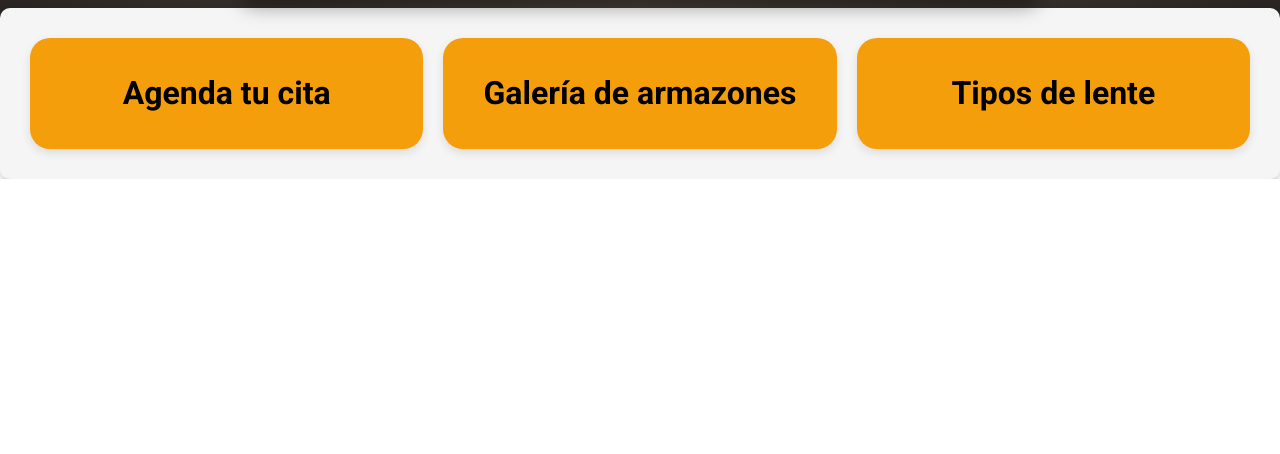
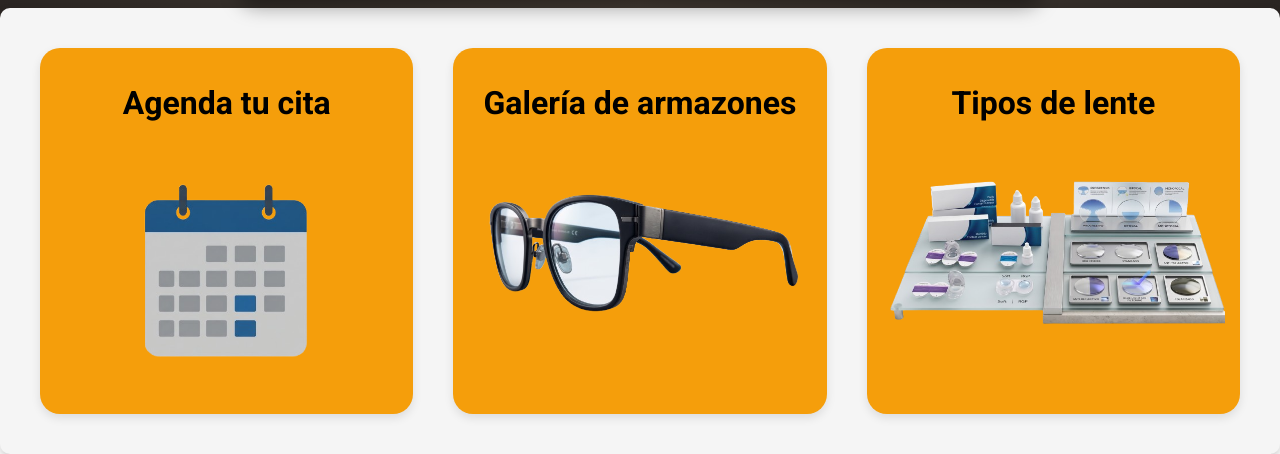
Before and after one commit to Miguel-Rocha-13/ziGO, a plain HTML site: page index.html in a window 1280 px wide. Shown: the part 717-1171 px from the top of the page. Before the commit the page ends 896 px from the top, so only its background shows below. Drawn offline with Linux system fonts and the light colour scheme.

Commit message:
24_09_2026 banner

```diff
--- a/index.html
+++ b/index.html
@@ -26,15 +26,24 @@
             <img src="img/zigo_main.jpeg" alt="ziGO Logo" class="zigo_main">
         </main>
         <div class="content">
+            <a href="#">
                 <div class="content-item">
                     <h1>Agenda tu cita</h1>
+                    <img src="img/calendario_banner.png" alt="Calendario Banner" class="img_banner">
                 </div>
+            </a>
+            <a href="#">
                 <div class="content-item">
                     <h1>Galería de armazones</h1>
+                    <img src="img/lentes_banner.png" alt="Lentes Banner" class="img_banner">
                 </div>
+            </a>
+            <a href="#">
                 <div class="content-item">
                     <h1>Tipos de lente</h1>
+                    <img src="img/tipo_lente_banner.png" alt="Tipos de Lente Banner" class="img_banner">
                 </div>
+            </a>
         </div>
     </body>
 </html>
--- a/style.css
+++ b/style.css
@@ -1,6 +1,10 @@
 html {
     width: 100vw;
     height: 100vh;
+}
+a{
+  color: black;
+  text-decoration: none; /* opcional: quita el subrayado del enlace */
 }
 
 body {
@@ -86,8 +90,20 @@ nav a {
     padding: 15px; /* Añadido para que el texto no toque los bordes naranjas */
 }
 
+.img_banner {
+    width: 100%;
+    height: auto;
+    margin-top: 10px;
+    border: none;
+}
 
-
+/* Hace que los enlaces actúen como las tarjetas flexibles */
+.content a {
+    flex: 1 1 250px; /* Se distribuyen equitativamente con un ancho base */
+    margin: 10px;    /* El margen pasa a ser del enlace */
+    display: flex;   /* Convierte el enlace en contenedor flexible */
+    text-decoration: none;
+}
 
 
 @media (max-width: 600px) {
```
Also changed, not shown: img/calendario_banner.png (added), img/lentes_banner.png (added), img/tipo_lente_banner.png (added), 1 other file. Lines whose indentation alone changed are shown as unchanged.
